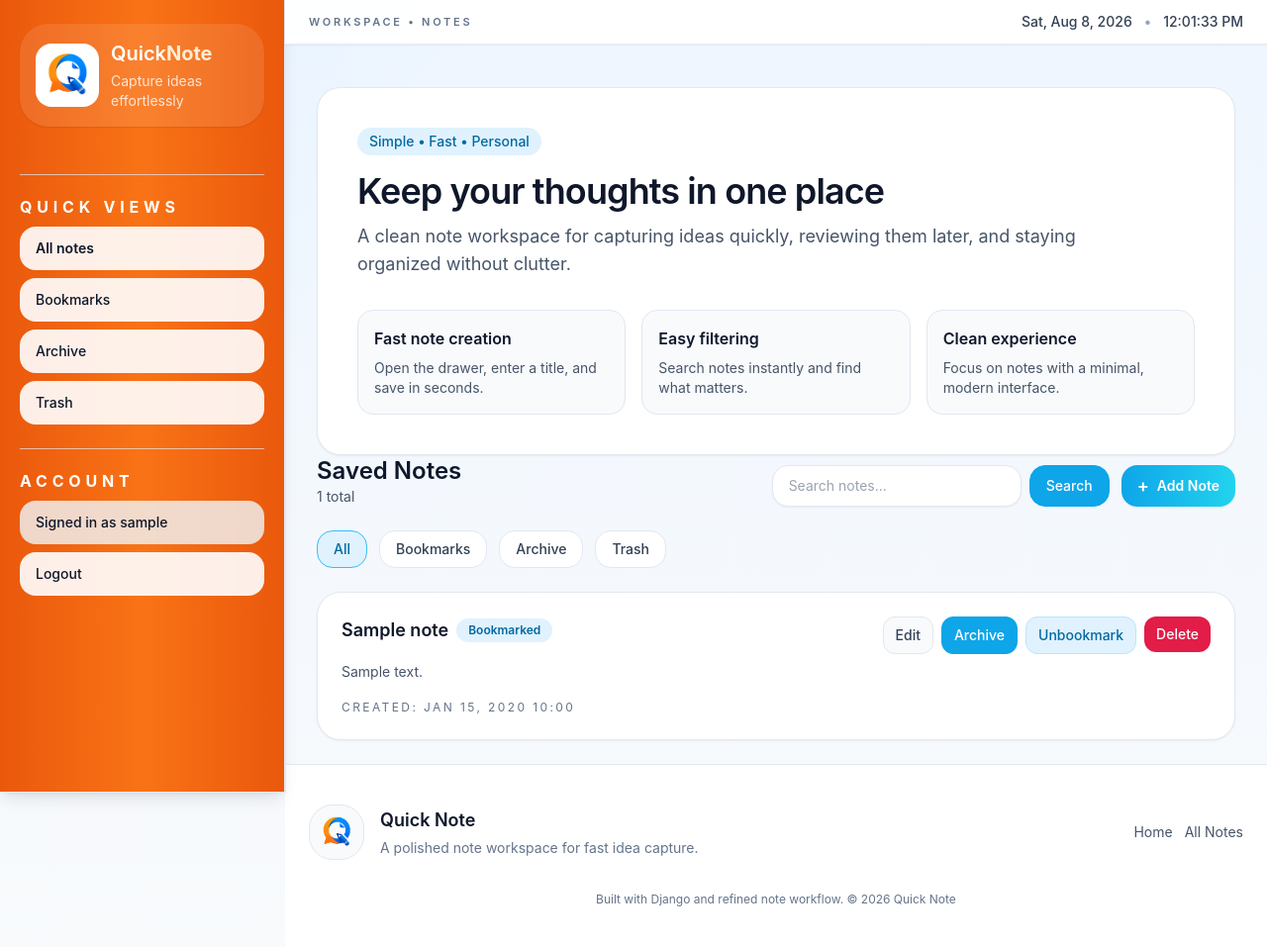
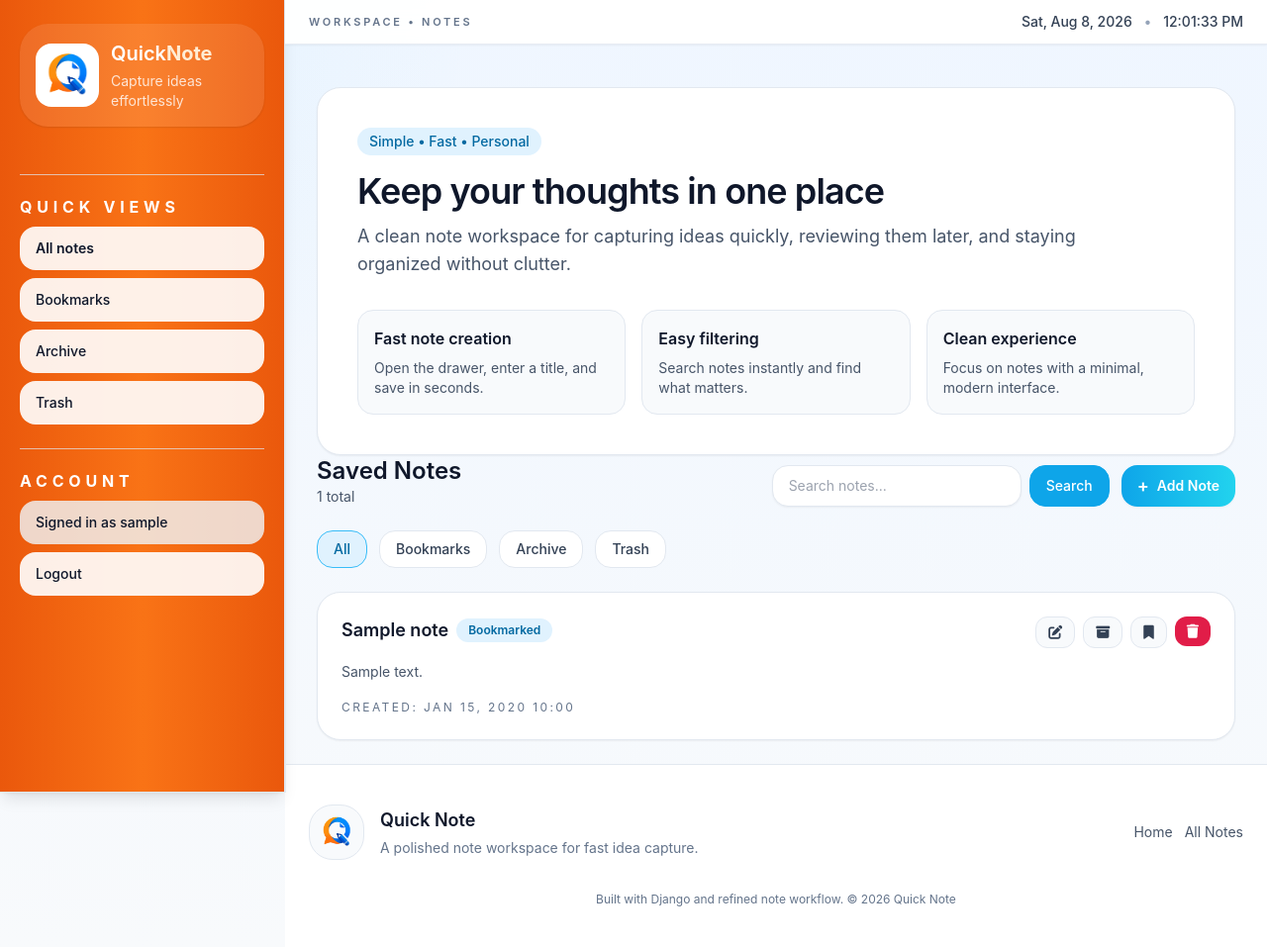
Before and after one commit to Paban-Bhandari/notes_app, a Django app: page / in a window 1280 px wide. Shown: the whole page at 99% size. Run offline with Django 5.2, Linux system fonts and the light colour scheme; a user stored in the database is signed in; tables that the repository leaves empty hold one stand-in row (values such as "Sample post"); some libraries are stand-ins or nearby versions.

Commit message:
usedfontawesome icons

```diff
--- a/note/static/style.css
+++ b/note/static/style.css
@@ -217,3 +217,51 @@ body {
         gap: 0.45rem;
     }
 }
+
+/* Instant CSS tooltips for icon buttons */
+.tooltip {
+    position: relative;
+}
+.tooltip::after {
+    content: attr(data-tooltip);
+    position: absolute;
+    left: 50%;
+    transform: translateX(-50%);
+    bottom: calc(100% + 8px);
+    background: rgba(15, 23, 42, 0.92);
+    color: #fff;
+    padding: 6px 8px;
+    border-radius: 6px;
+    font-size: 0.75rem;
+    white-space: nowrap;
+    opacity: 0;
+    pointer-events: none;
+    transition: opacity 0.08s linear;
+    z-index: 60;
+    box-shadow: 0 6px 18px rgba(2,6,23,0.32);
+}
+.tooltip::before {
+    content: '';
+    position: absolute;
+    left: 50%;
+    transform: translateX(-50%);
+    bottom: calc(100% + 2px);
+    width: 0;
+    height: 0;
+    border-left: 6px solid transparent;
+    border-right: 6px solid transparent;
+    border-top: 6px solid rgba(15, 23, 42, 0.92);
+    opacity: 0;
+    transition: opacity 0.08s linear;
+    z-index: 61;
+}
+.tooltip:hover::after,
+.tooltip:focus::after,
+.tooltip:active::after {
+    opacity: 1;
+}
+.tooltip:hover::before,
+.tooltip:focus::before,
+.tooltip:active::before {
+    opacity: 1;
+}
--- a/note/templates/base.html
+++ b/note/templates/base.html
@@ -5,6 +5,7 @@
     <meta charset="UTF-8">
     <meta name="viewport" content="width=device-width, initial-scale=1.0">
     <script src="https://cdn.tailwindcss.com"></script>
+    <link rel="stylesheet" href="https://cdnjs.cloudflare.com/ajax/libs/font-awesome/6.5.0/css/all.min.css" />
     <link rel="stylesheet" href="{% static 'style.css' %}">
     <title>{% block title %}Notes App{% endblock %}</title>
 </head>
--- a/note/templates/home.html
+++ b/note/templates/home.html
@@ -83,14 +83,20 @@ Home
                                         <button type="submit" class="rounded-xl bg-rose-600 px-3 py-2 text-sm font-medium text-white transition hover:bg-rose-700">Delete permanently</button>
                                     </form>
                                 {% else %}
-                                    <a class="rounded-xl border border-slate-200 bg-slate-50 px-3 py-2 text-sm font-medium text-slate-700 transition hover:bg-slate-100" href="{% url 'edit_note' note.id %}">Edit</a>
-                                    <a class="rounded-xl border border-sky-500 bg-sky-500 px-3 py-2 text-sm font-medium text-white transition hover:bg-sky-600" href="{% url 'archive_note' note.id %}">{% if note.archived %}Unarchive{% else %}Archive{% endif %}</a>
+                                    <a class="tooltip inline-flex items-center justify-center rounded-xl border border-slate-200 bg-slate-50 px-3 py-2 text-sm font-medium text-slate-700 transition hover:bg-slate-100" href="{% url 'edit_note' note.id %}" aria-label="Edit note" data-tooltip="Edit"><i class="fa-solid fa-pen-to-square" aria-hidden="true"></i></a>
+                                    <a class="tooltip inline-flex items-center justify-center rounded-xl border border-slate-200 bg-slate-50 px-3 py-2 text-sm font-medium text-slate-700 transition hover:bg-slate-100" href="{% url 'archive_note' note.id %}" aria-label="{% if note.archived %}Unarchive{% else %}Archive{% endif %}" data-tooltip="{% if note.archived %}Unarchive{% else %}Archive{% endif %}">{% if note.archived %}<i class="fa-solid fa-box-open" aria-hidden="true"></i>{% else %}<i class="fa-solid fa-box-archive" aria-hidden="true"></i>{% endif %}</a>
                                     {% if not note.archived %}
-                                        <a class="rounded-xl border border-sky-200 bg-sky-100 px-3 py-2 text-sm font-medium text-sky-700 transition hover:bg-sky-200" href="{% url 'toggle_important_note' note.id %}">{% if note.important %}Unbookmark{% else %}Bookmark{% endif %}</a>
+                                        <a class="tooltip inline-flex items-center justify-center rounded-xl border border-slate-200 bg-slate-50 px-3 py-2 text-sm font-medium text-slate-700 transition hover:bg-slate-100" href="{% url 'toggle_important_note' note.id %}" aria-label="{% if note.important %}Remove bookmark{% else %}Bookmark{% endif %}" data-tooltip="{% if note.important %}Remove bookmark{% else %}Bookmark{% endif %}">
+                                            {% if note.important %}
+                                                <i class="fa-solid fa-bookmark" aria-hidden="true"></i>
+                                            {% else %}
+                                                <i class="fa-regular fa-bookmark" aria-hidden="true"></i>
+                                            {% endif %}
+                                        </a>
                                     {% endif %}
                                     <form method="post" action="{% url 'delete_note' note.id %}" class="inline" data-confirm="Delete this note?" data-confirm-class="confirm-danger">
                                         {% csrf_token %}
-                                        <button type="submit" class="rounded-xl bg-rose-600 px-3 py-2 text-sm font-medium text-white transition hover:bg-rose-700">Delete</button>
+                                        <button type="submit" class="tooltip inline-flex items-center justify-center rounded-xl bg-rose-600 px-3 py-2 text-sm font-medium text-white transition hover:bg-rose-700" aria-label="Delete note" data-tooltip="Delete"><i class="fa-solid fa-trash" aria-hidden="true"></i></button>
                                     </form>
                                 {% endif %}
                             </div>
```
